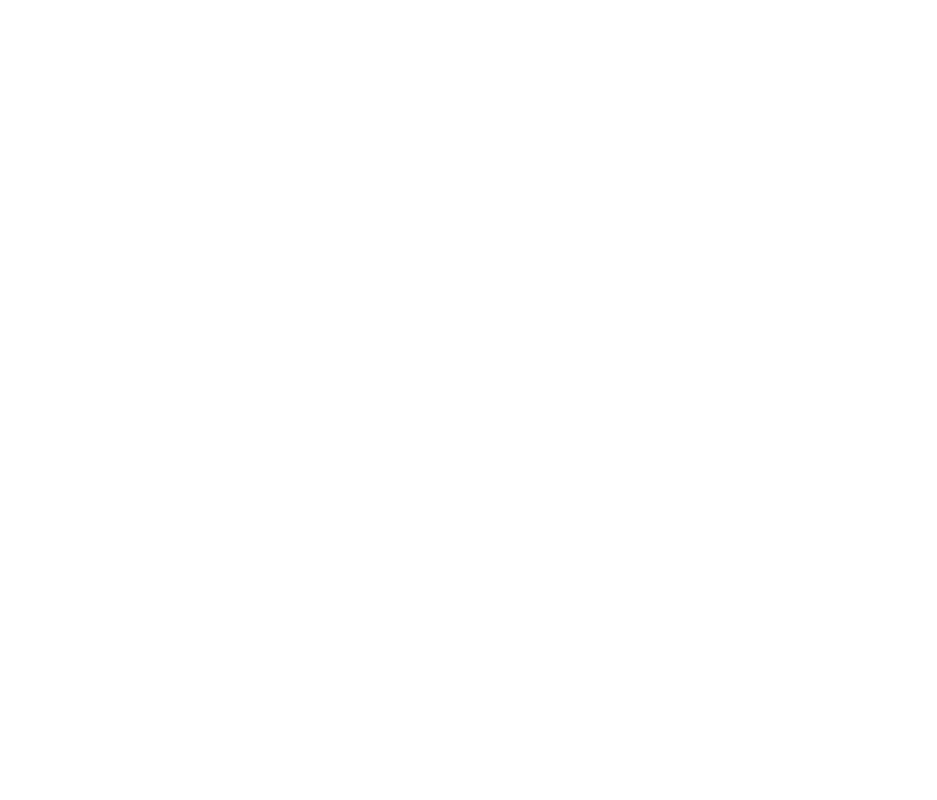
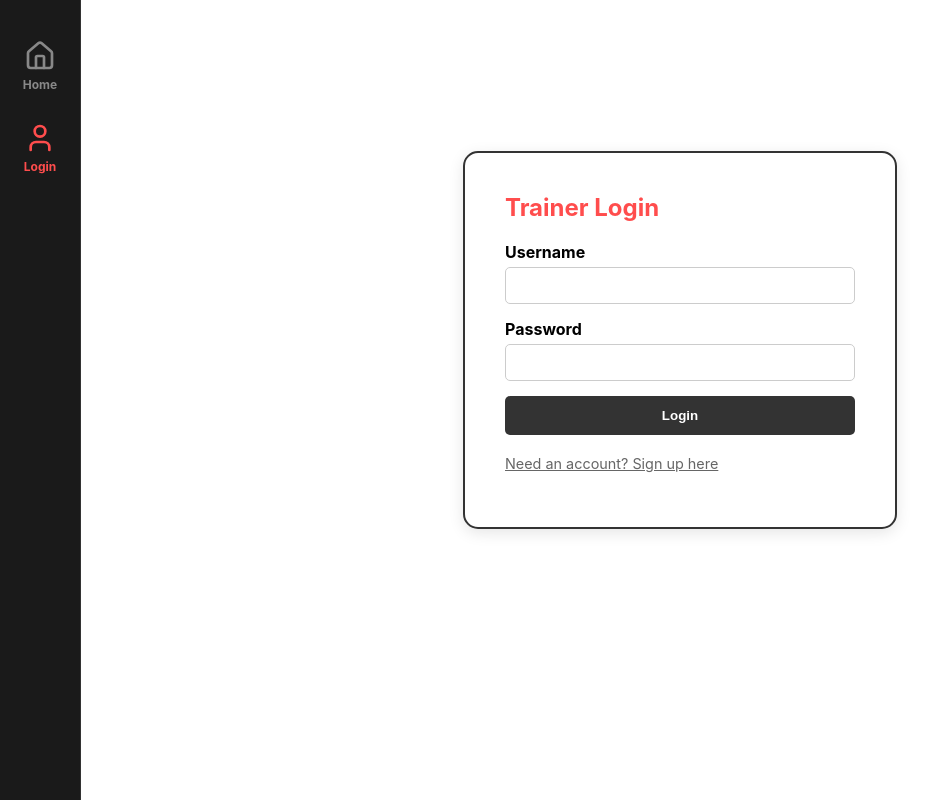
Before and after one commit to boehseph/pokedoku, a React (Create React App) app in the folder frontend/: page /auth in a window 1280 px wide. Before the commit this address had no page. Shown: the whole page, without its empty margins (0-937 px from the left). Built offline with nearby package versions, Linux system fonts and the light colour scheme; no server answers.

Commit message:
Added sidebar and user login

```diff
--- a/frontend/package.json
+++ b/frontend/package.json
@@ -12,12 +12,17 @@
     "@types/react": "^19.2.14",
     "@types/react-dom": "^19.2.3",
     "axios": "^1.14.0",
+    "lucide-react": "^1.7.0",
     "react": "^19.2.4",
     "react-dom": "^19.2.4",
     "react-router-dom": "^7.14.0",
     "react-scripts": "5.0.1",
     "typescript": "^4.9.5",
     "web-vitals": "^2.1.4"
+  },
+  "overrides": {
+    "react": "$react",
+    "react-dom": "$react-dom"
   },
   "scripts": {
     "start": "react-scripts start",
--- a/frontend/src/App.css
+++ b/frontend/src/App.css
@@ -1,4 +1,3 @@
-/* GLOBAL STYLES */
 body {
   margin: 0;
   padding: 0;
@@ -6,14 +5,13 @@
   background-color: #ffffff;
 }
 
-/* SIDEBAR LAYOUT WRAPPERS */
 .app-layout {
   display: flex;
   min-height: 100vh;
 }
 
 .content-area {
-  margin-left: 80px; /* Space for the 80px sidebar */
+  margin-left: 80px;
   flex-grow: 1;
   padding: 20px;
 }
--- a/frontend/src/App.tsx
+++ b/frontend/src/App.tsx
@@ -1,14 +1,30 @@
-import React from 'react';
+import React, { useState } from 'react';
 import { BrowserRouter, Routes, Route } from 'react-router-dom';
+import Sidebar from './components/Sidebar';
 import GamePage from './pages/GamePage';
+import AuthPage from './pages/AuthPage';
+import ProfilePage from './pages/ProfilePage';
+import { useGameState } from './hooks/useGameState';
 import './App.css';
 
 function App() {
+  const [user, setUser] = useState<{ id: number; username: string } | null>(null);
+  const gameState = useGameState();
+
   return (
     <BrowserRouter>
-      <Routes>
-        <Route path="/" element={<GamePage />} />
-      </Routes>
+      <div className="app-layout">
+        <Sidebar isLoggedIn={!!user} />
+        <main className="content-area">
+          <Routes>
+            <Route path="/" element={<GamePage {...gameState} />} />
+            <Route path="/auth" element={<AuthPage onLoginSuccess={setUser} />} />
+            <Route path="/profile" element={
+              <ProfilePage user={user} onLogout={gameState.handleLogout} />
+            } />
+          </Routes>
+        </main>
+      </div>
     </BrowserRouter>
   );
 }
--- a/frontend/src/components/Sidebar.css
+++ b/frontend/src/components/Sidebar.css
@@ -0,0 +1,36 @@
+.sidebar {
+  width: 80px;
+  background: #1a1a1a;
+  display: flex;
+  flex-direction: column;
+  align-items: center;
+  padding-top: 40px;
+  gap: 30px;
+  position: fixed;
+  left: 0;
+  top: 0;
+  height: 100vh;
+  color: white;
+  z-index: 1000;
+  border-right: 1px solid #333;
+}
+
+.nav-item {
+  color: #888;
+  text-decoration: none;
+  display: flex;
+  flex-direction: column;
+  align-items: center;
+  font-size: 0.75rem;
+  transition: all 0.2s ease;
+  cursor: pointer;
+}
+
+.nav-item:hover, .nav-item.active {
+  color: #ff4d4d; /* Pokéball Red */
+}
+
+.nav-item span {
+  margin-top: 5px;
+  font-weight: bold;
+}
--- /dev/null
+++ b/frontend/src/hooks/useGameState.ts
@@ -0,0 +1,29 @@
+import { useState, useEffect } from 'react';
+import axios from 'axios';
+
+export const useGameState = () => {
+  const [grid, setGrid] = useState<any>(null);
+  const [guesses, setGuesses] = useState<(any | null)[][]>([
+    [null, null, null], [null, null, null], [null, null, null]
+  ]);
+  const [lives, setLives] = useState(10);
+
+  useEffect(() => {
+    if (!grid) {
+      axios.get('http://localhost:5000/api/new-game')
+        .then(res => setGrid(res.data))
+        .catch(err => console.error("Grid fetch error:", err));
+    }
+  }, [grid]);
+
+  const handleLogout = () => {
+    window.location.href = '/';
+  };
+
+  return {
+    grid, setGrid,
+    guesses, setGuesses,
+    lives, setLives,
+    handleLogout
+  };
+};
--- /dev/null
+++ b/frontend/src/pages/AuthPage.css
@@ -0,0 +1,78 @@
+.auth-container {
+  display: flex;
+  justify-content: center;
+  align-items: center;
+  height: 80vh;
+}
+
+.auth-card {
+  background: white;
+  padding: 40px;
+  border-radius: 15px;
+  box-shadow: 0 4px 15px rgba(0,0,0,0.1);
+  width: 350px;
+  border: 2px solid #333;
+}
+
+.auth-card h2 {
+  margin-top: 0;
+  color: #ff4d4d;
+}
+
+.form-group {
+  margin-bottom: 15px;
+  text-align: left;
+}
+
+.form-group label {
+  display: block;
+  margin-bottom: 5px;
+  font-weight: bold;
+}
+
+.form-group input {
+  width: 100%;
+  padding: 10px;
+  border: 1px solid #ccc;
+  border-radius: 5px;
+  box-sizing: border-box;
+}
+
+.auth-submit {
+  width: 100%;
+  padding: 12px;
+  background: #333;
+  color: white;
+  border: none;
+  border-radius: 5px;
+  cursor: pointer;
+  font-weight: bold;
+}
+
+.auth-submit:hover {
+  background: #ff4d4d;
+}
+
+.auth-toggle {
+  margin-top: 20px;
+  font-size: 0.9rem;
+  color: #666;
+  text-decoration: underline;
+  cursor: pointer;
+}
+
+.auth-error {
+  color: #ff4d4d;
+  font-weight: bold;
+  font-size: 0.9rem;
+}
+
+.logout-btn {
+  background: #ff4d4d;
+  color: white;
+  border: none;
+  padding: 10px 20px;
+  border-radius: 5px;
+  cursor: pointer;
+  margin-top: 10px;
+}
--- /dev/null
+++ b/frontend/src/pages/AuthPage.tsx
@@ -0,0 +1,79 @@
+import React, { useState } from 'react';
+import axios from 'axios';
+import { useNavigate } from 'react-router-dom';
+import './AuthPage.css';
+
+interface AuthPageProps {
+  onLoginSuccess: (user: { id: number; username: string }) => void;
+}
+
+const AuthPage: React.FC<AuthPageProps> = ({ onLoginSuccess }) => {
+  const [isLogin, setIsLogin] = useState(true);
+  const [username, setUsername] = useState('');
+  const [password, setPassword] = useState('');
+  const [error, setError] = useState('');
+  const navigate = useNavigate();
+
+  const handleSubmit = async (e: React.FormEvent) => {
+    e.preventDefault();
+    setError('');
+
+    const endpoint = isLogin ? '/api/login' : '/api/signup';
+
+    try {
+      const res = await axios.post(`http://localhost:5000${endpoint}`, {
+        username,
+        password
+      });
+
+      if (res.data.success) {
+        onLoginSuccess({
+          id: res.data.user?.id || res.data.userId,
+          username: username
+        });
+        navigate('/'); // Take them back to the game
+      }
+    } catch (err: any) {
+      setError(err.response?.data?.message || "Something went wrong.");
+    }
+  };
+
+  return (
+    <div className="auth-container">
+      <div className="auth-card">
+        <h2>{isLogin ? "Trainer Login" : "New Trainer Sign Up"}</h2>
+        {error && <p className="auth-error">{error}</p>}
+
+        <form onSubmit={handleSubmit}>
+          <div className="form-group">
+            <label>Username</label>
+            <input
+              type="text"
+              value={username}
+              onChange={(e) => setUsername(e.target.value)}
+              required
+            />
+          </div>
+          <div className="form-group">
+            <label>Password</label>
+            <input
+              type="password"
+              value={password}
+              onChange={(e) => setPassword(e.target.value)}
+              required
+            />
+          </div>
+          <button type="submit" className="auth-submit">
+            {isLogin ? "Login" : "Sign Up"}
+          </button>
+        </form>
+
+        <p className="auth-toggle" onClick={() => setIsLogin(!isLogin)}>
+          {isLogin ? "Need an account? Sign up here" : "Already have an account? Log in"}
+        </p>
+      </div>
+    </div>
+  );
+};
+
+export default AuthPage;
--- a/frontend/src/pages/GamePage.tsx
+++ b/frontend/src/pages/GamePage.tsx
@@ -11,27 +11,30 @@
   name: string;
 }
 
-const GamePage = () => {
-  const [grid, setGrid] = useState<any>(null);
-  const [guesses, setGuesses] = useState<(Pokemon | null)[][]>([
-    [null, null, null], [null, null, null], [null, null, null]
-  ]);
+interface GamePageProps {
+  grid: any;
+  setGrid: (g: any) => void;
+  guesses: any[][];
+  setGuesses: (g: any[][]) => void;
+  lives: number;
+  setLives: React.Dispatch<React.SetStateAction<number>>;
+}
+
+const GamePage: React.FC<GamePageProps> = ({
+  grid, setGrid, guesses, setGuesses, lives, setLives
+}) => {
+  // Keep local "UI-only" state here (things that reset every time we visit the page)
   const [activeCell, setActiveCell] = useState<{ row: number, col: number } | null>(null);
   const [successCell, setSuccessCell] = useState<{row: number, col: number} | null>(null);
   const [errorCell, setErrorCell] = useState<{row: number, col: number} | null>(null);
   const [searchTerm, setSearchTerm] = useState('');
-  const [searchResults, setSearchResults] = useState<Pokemon[]>([]);
-  const [lives, setLives] = useState(10);
+  const [searchResults, setSearchResults] = useState<any[]>([]);
   const [modalMessage, setModalMessage] = useState<string | null>(null);
 
   const getPokemonSprite = (dexNumber: number) =>
     `https://raw.githubusercontent.com/PokeAPI/sprites/master/sprites/pokemon/versions/generation-iii/emerald/${dexNumber}.png`;
 
-  useEffect(() => {
-    axios.get('http://localhost:5000/api/new-game')
-      .then(res => setGrid(res.data))
-      .catch(err => console.error(err));
-  }, []);
+  // REMOVED: The useEffect that calls /api/new-game is now in App.tsx
 
   const handleCellClick = (row: number, col: number) => {
     if (lives <= 0) {
@@ -55,9 +58,11 @@
     }
   };
 
-  const handleSelectPokemon = async (pokemon: Pokemon) => {
+  const handleSelectPokemon = async (pokemon: any) => {
     if (!activeCell || !grid || lives <= 0) return;
+
     setLives(prev => prev - 1);
+
     try {
       const res = await axios.post('http://localhost:5000/api/check-guess', {
         pokemon_id: pokemon.pokemon_id,
@@ -68,7 +73,7 @@
       if (res.data.correct) {
         const newGuesses = [...guesses];
         newGuesses[activeCell.row][activeCell.col] = pokemon;
-        setGuesses(newGuesses);
+        setGuesses(newGuesses); // Updates App.tsx state
         setSuccessCell({ row: activeCell.row, col: activeCell.col });
         setTimeout(() => setSuccessCell(null), 500);
       } else {
--- /dev/null
+++ b/frontend/src/pages/ProfilePage.css
@@ -0,0 +1,19 @@
+.profile-container {
+  display: flex;
+  flex-direction: column;
+  justify-content: center;
+  align-items: center;
+  height: 60vh;
+  text-align: center;
+}
+
+.logout-btn {
+  background: #ff4d4d;
+  color: white;
+  border: none;
+  padding: 10px 20px;
+  border-radius: 5px;
+  cursor: pointer;
+  margin-top: 10px;
+  font-weight: bold;
+}
--- /dev/null
+++ b/frontend/src/pages/ProfilePage.tsx
@@ -0,0 +1,21 @@
+import React from 'react';
+import './ProfilePage.css';
+
+interface ProfileProps {
+  user: { username: string } | null;
+  onLogout: () => void;
+}
+
+const ProfilePage: React.FC<ProfileProps> = ({ user, onLogout }) => {
+  return (
+    <div className="profile-container">
+      <h1>User Profile</h1>
+      <p>Welcome back, <strong>{user?.username || 'Trainer'}</strong>!</p>
+      <button onClick={onLogout} className="logout-btn">
+        Logout & Reset Game
+      </button>
+    </div>
+  );
+};
+
+export default ProfilePage;
```
Also changed, not shown: 2 other files (tests, documents, lock files or other folders).
